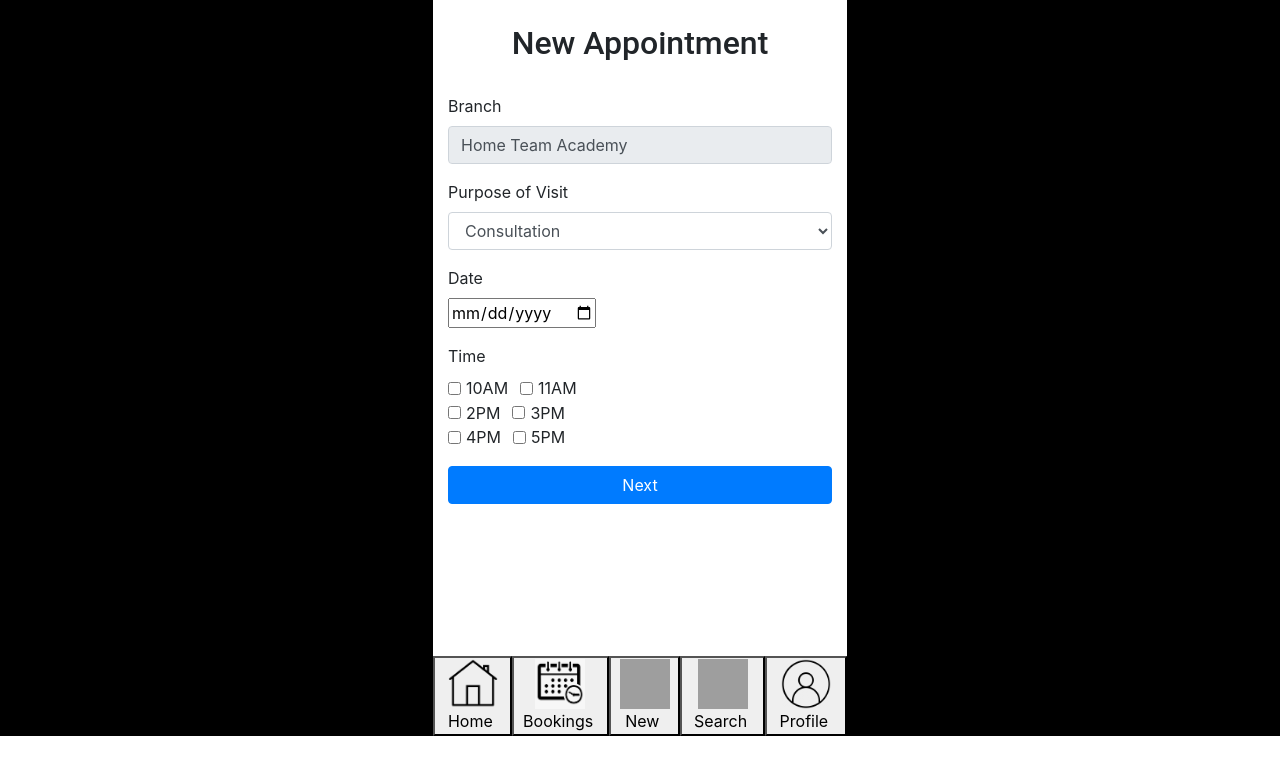
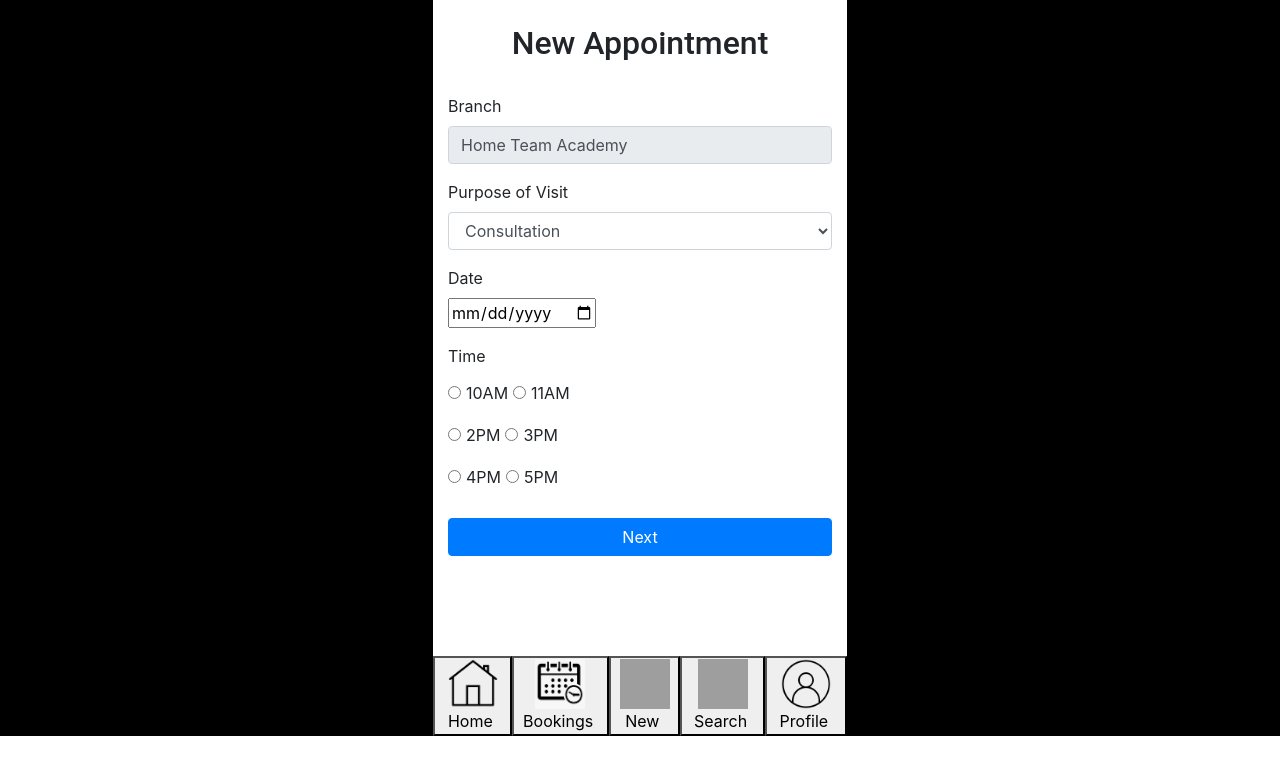
Before and after one commit to wj-tan/learn_react, a React (Create React App) app: page /NewAppointment3 in a window 1280 px wide. Shown: the top 774 px of the page. Built offline with nearby package versions, Linux system fonts and the light colour scheme; grey boxes are pictures that could not be loaded.

Commit message:
Fix Radio button

```diff
--- a/src/App.js
+++ b/src/App.js
@@ -26,6 +26,12 @@ class app extends Component {
         postal : '123465',
         unit : '05-716',
         contact : '95623584'
+      },
+
+      branches : {
+        branch1 : 'Home Team Academy',
+        branch2 : 'Civil Defence Academy',
+        branch3 : 'SCDF HQ'
       }
     }
   }
--- a/src/components/NewAppointment2.js
+++ b/src/components/NewAppointment2.js
@@ -11,6 +11,7 @@ class NewAppointment2 extends Component {
     render() {
         return (
             <span>
+                <Form>
                 <h1>Branches</h1>
                 <pre class="tab"></pre>
                 <pre class="tab"></pre>
@@ -24,6 +25,7 @@ class NewAppointment2 extends Component {
                     <pre class="tab"></pre>
                     <Button id="scdfhqbtn" size="lg">SCDF HQ</Button>
                 </div>
+                </Form>
             </span>
          );
     }
--- a/src/components/NewAppointment3.js
+++ b/src/components/NewAppointment3.js
@@ -44,46 +44,31 @@ class NewAppointment3 extends Component {
                             <Form.Label>Time</Form.Label><br></br>
                             <Form.Row>
                                 <Col>
-                                    <Form.Check
-                                        inline
-                                        type="checkbox"
-                                        label="10AM"
-                                    />
-                                    <Form.Check
-                                        inline
-                                        type="checkbox"
-                                        label="11AM"
-                                    />
+                                    <input type="radio" name="group1" id="item1" value="radiotime"></input>
+                                    <label id="radiotime" for="item1">10AM</label>
+
+                                    <input type="radio" name="group1" id="item2" value="11AM"></input>
+                                    <label id="radiotime" for="item2">11AM</label>
                                 </Col>
                             </Form.Row>
 
                             <Form.Row>
                                 <Col>
-                                    <Form.Check
-                                        inline
-                                        type="checkbox"
-                                        label="2PM"
-                                    />
-                                    <Form.Check
-                                        inline
-                                        type="checkbox"
-                                        label="3PM"
-                                    />
+                                    <input type="radio" name="group1" id="item3" value="2PM"></input>
+                                    <label id="radiotime" for="item3">2PM</label>
+
+                                    <input type="radio" name="group1" id="item4" value="3PM"></input>
+                                    <label id="radiotime" for="item4">3PM</label>
                                 </Col>
                             </Form.Row>
 
                             <Form.Row>
                                 <Col>
-                                    <Form.Check
-                                        inline
-                                        type="checkbox"
-                                        label="4PM"
-                                    />
-                                    <Form.Check
-                                        inline
-                                        type="checkbox"
-                                        label="5PM"
-                                    />
+                                    <input type="radio" name="group1" id="item5" value="2PM"></input>
+                                    <label id="radiotime" for="item5">4PM</label>
+
+                                    <input type="radio" name="group1" id="item6" value="3PM"></input>
+                                    <label id="radiotime" for="item6">5PM</label>
                                 </Col>
                             </Form.Row>
 
--- a/src/components/NewAppointment4.js
+++ b/src/components/NewAppointment4.js
@@ -17,7 +17,7 @@ class NewAppointment3 extends Component {
                 <Form>
                     <Col>
                         <Form.Group controlId="formBranch">
-                            <Form.Label>Branch</Form.Label>
+                            <Form.Label>Branch : </Form.Label>
                             <Form.Control value="Home Team Academy" disabled></Form.Control>
                         </Form.Group>
                     </Col>
@@ -25,10 +25,8 @@ class NewAppointment3 extends Component {
                     <Col>
                         <Form.Group controlId="formPurpose">
                             <Form.Label>Purpose of Visit</Form.Label>
-                            <Form.Control as="select">
-                                <option>Consultation</option>
-                                <option>FFI</option>
-                            </Form.Control>
+                            <Form.Control as="select"></Form.Control>
+
                         </Form.Group>
                     </Col>
 
@@ -91,7 +89,7 @@ class NewAppointment3 extends Component {
                     </Col>
                     <Col>
                     <Button variant="primary" type="submit" block>
-                        Next
+                        Conform Booking
                     </Button>
                 </Col>
 
--- a/src/index.css
+++ b/src/index.css
@@ -367,3 +367,7 @@ h3 {
 #htabtn {
 	padding: 10px 44px;
 }
+
+#radiotime {
+	padding: 5px;
+}
```
